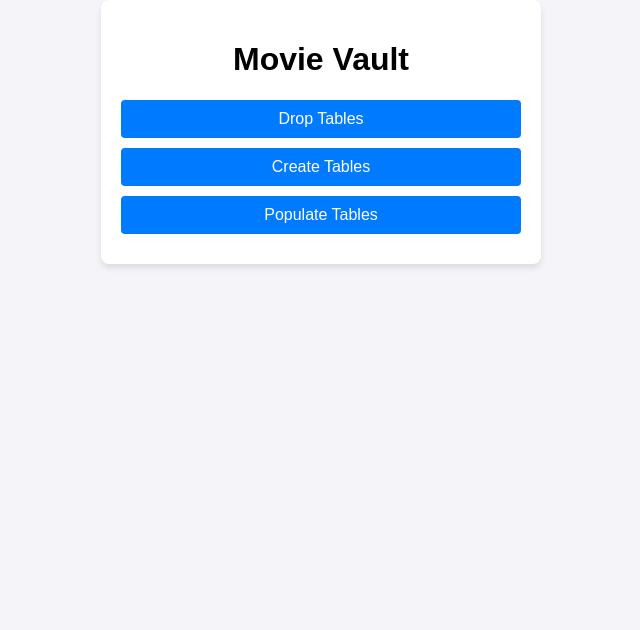
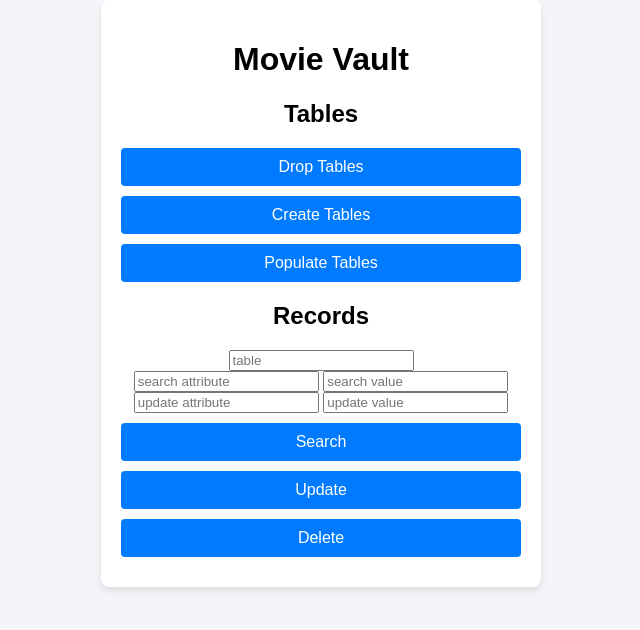
Before and after one commit to nissichima/MovieVault, a PHP site: page / in a window 1280 px wide. Shown: the top 630 px of the page, without its empty margins (319-959 px from the left). Run offline with PHP 8.4, Linux system fonts and the light colour scheme.

Commit message:
Update index.php

```diff
--- a/index.php
+++ b/index.php
@@ -61,9 +61,24 @@
     <div class="container">
         <h1>Movie Vault</h1>
         <form method="POST">
+			<h2>Tables</h2>
             <button type="submit" name="action" value="drop">Drop Tables</button>
             <button type="submit" name="action" value="create">Create Tables</button>
             <button type="submit" name="action" value="populate">Populate Tables</button>
+            <div>
+				<h2>Records</h2>
+				<input type="text" name="search_table" placeholder="table">
+				<br>
+				<input type="text" name="search_attribute" placeholder="search attribute">
+				<input type="text" name="search_value" placeholder="search value">
+				<br>
+				<input type="text" name="update_attribute" placeholder="update attribute">
+				<input type="text" name="update_value" placeholder="update value">
+            </div>
+            	<button type="submit" name="action" value="search">Search</button>
+				<button type="submit" name="action" value="update">Update</button>
+				<button type="submit" name="action" value="delete">Delete</button>
+
         </form>
     </div>
 
@@ -73,8 +88,8 @@
 
         // Database connection
         $conn = oci_connect(
-            'w64li',
-            '05136747',
+            'n75nguye',
+            '07312181',
             '(DESCRIPTION=(ADDRESS=(PROTOCOL=TCP)(Host=oracle.scs.ryerson.ca)(Port=1521))(CONNECT_DATA=(SID=orcl)))'
         );
 
@@ -93,7 +108,13 @@
             include('populate_tables.php');
             echo "<p>Tables populated successfully.</p>";
             displayTables($conn);
-        }
+        } elseif ($action === 'search') {
+			include('search.php');
+		} elseif ($action === 'update') {
+			include('update.php');
+		} elseif ($action === 'delete') {
+			include('delete.php');
+		}
 
 
     }
@@ -102,8 +123,8 @@
     $tableNames = ['MOVIE', 'MOVIEINFO', 'CUSTOMER', 'CUSTOMER_USERNAME', 'CUSTOMER_EMAIL', 'FAVOURITES', 'ORDERS', 'RENTALS', 'PURCHASES', 'RATINGS'];
 
 	$conn = oci_connect(
-            'w64li',
-            '05136747',
+            'n75nguye',
+            '07312181',
             '(DESCRIPTION=(ADDRESS=(PROTOCOL=TCP)(Host=oracle.scs.ryerson.ca)(Port=1521))(CONNECT_DATA=(SID=orcl)))'
         );
 
```
